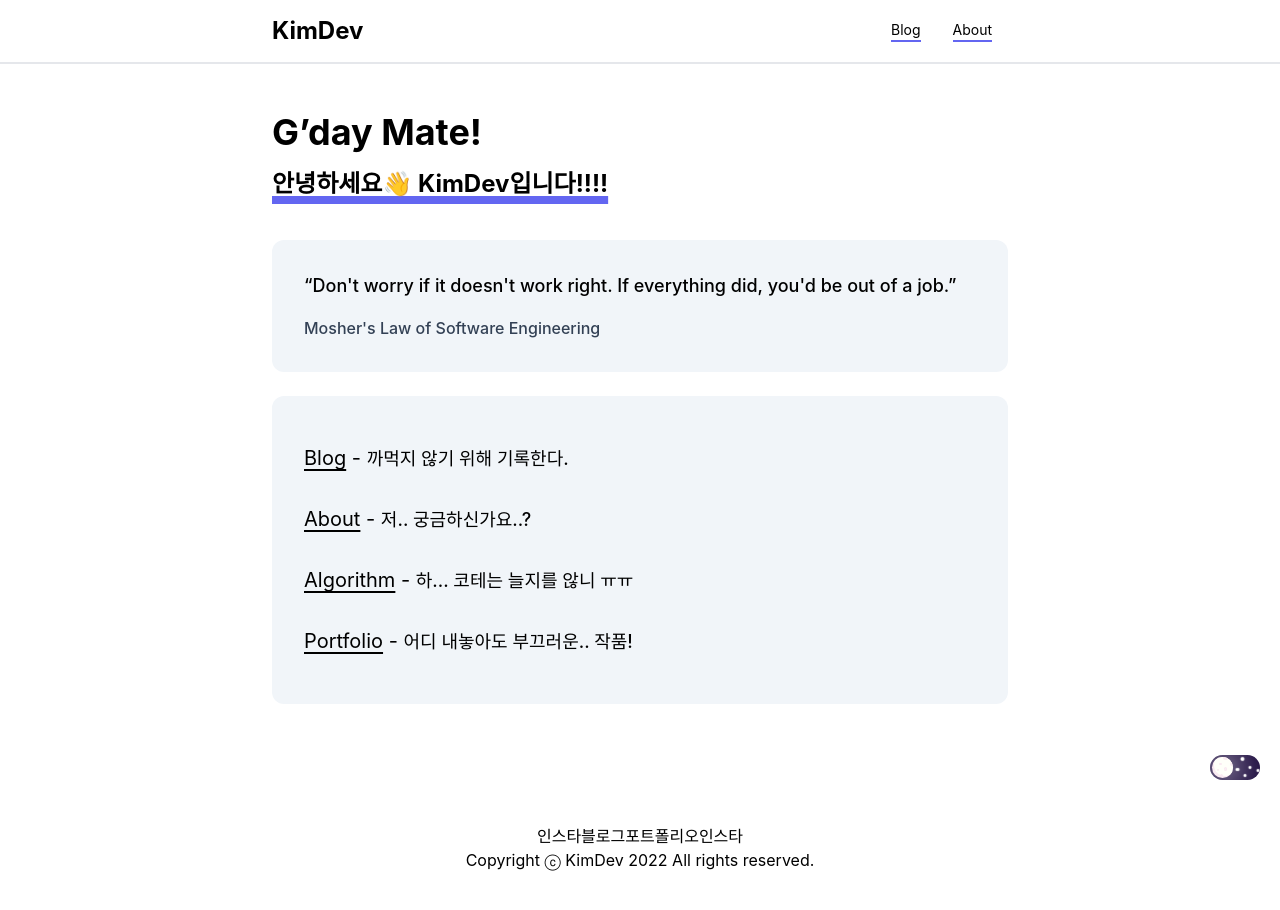
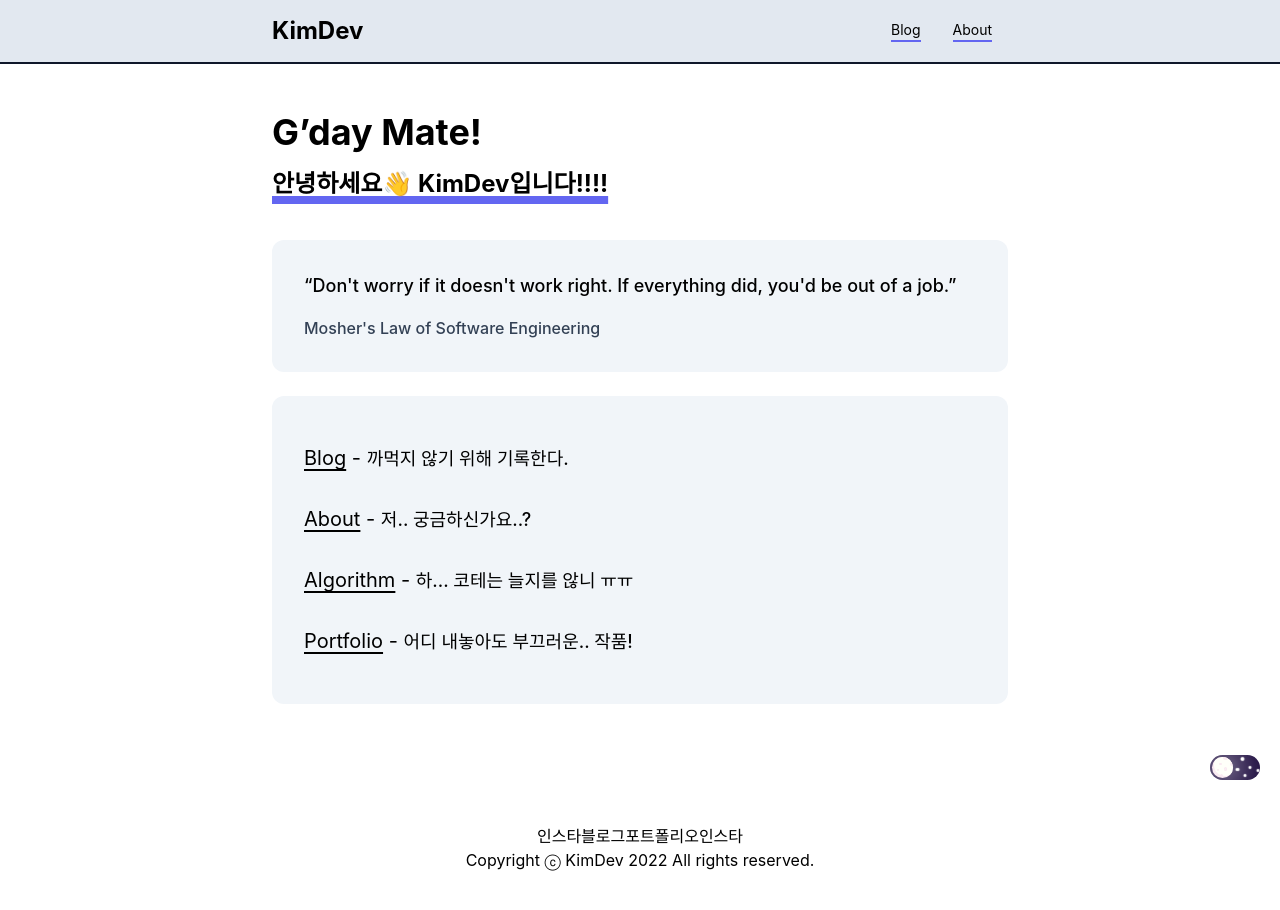
Before and after one commit to seongsoo96/blog, a Next.js app: page / in a window 1280 px wide. Shown: the top 910 px of the page. Built offline with nearby package versions, Linux system fonts and the light colour scheme.

Commit message:
feat: fixed navbar on top

```diff
--- a/components/layout.tsx
+++ b/components/layout.tsx
@@ -10,7 +10,7 @@ export default function Layout({ children }: LayoutProps) {
 		<>
 			<Navbar />
 			{/* <main className="max-w-5xl mx-auto px-5 py-20 sm:px-6 md:px-8 xl:px-12 xl:max-w-5xl"> */}
-			<main className="wrapper">{children}</main>
+			<main className="wrapper mt-16">{children}</main>
 			<Footer />
 		</>
 	);
--- a/components/navbar.tsx
+++ b/components/navbar.tsx
@@ -1,9 +1,4 @@
 import Link from "next/link";
-import { useEffect, useState } from "react";
-import Image from "next/image";
-import githubImg from "../public/github-origin-mark.png";
-import profileImg from "../public/profile.jpeg";
-import { SunIcon, MoonIcon } from "@heroicons/react/solid";
 import { useTheme } from "next-themes";
 
 const navigation = [
@@ -19,8 +14,6 @@ const profile = [
 ];
 
 export default function Navbar() {
-	// const [drop, setDrop] = useState(false);
-	// const onClick = () => (drop ? setDrop(false) : setDrop(true));
 	const { systemTheme, theme, setTheme } = useTheme();
 	const renderThemeChanger = () => {
 		const currentTheme = theme === "system" ? systemTheme : theme;
@@ -30,9 +23,8 @@ export default function Navbar() {
 					<input
 						type="checkbox"
 						id="hide-checkbox"
-						// defaultChecked={checked}
 						onClick={() =>
-							setTheme(theme === "dark" ? "light" : "dark")
+							setTheme(currentTheme === "dark" ? "light" : "dark")
 						}
 					/>
 					<label htmlFor="hide-checkbox" className="toggle">
@@ -55,64 +47,13 @@ export default function Navbar() {
 						<span className="star star-8"></span>
 					</label>
 				</li>
-
-				{/* <button
-					aria-label="Toggle Dark Mode"
-					type="button"
-					className="p-3 h-12 w-12 order-2 md:order-3 absolute left-2/4 transform -translate-x-2/4 lg:transform-none md:relative md:left-0"
-					onClick={() =>
-						setTheme(theme === "dark" ? "light" : "dark")
-					}
-				>
-					<svg
-						xmlns="http://www.w3.org/2000/svg"
-						viewBox="0 0 24 24"
-						fill="currentColor"
-						stroke="currentColor"
-						className="h-6 w-6 text-gray-800 dark:text-gray-200"
-					>
-						{theme === "dark" ? (
-							<path
-								strokeLinecap="round"
-								strokeLinejoin="round"
-								strokeWidth={2}
-								d="M12 3v1m0 16v1m9-9h-1M4 12H3m15.364 6.364l-.707-.707M6.343 6.343l-.707-.707m12.728 0l-.707.707M6.343 17.657l-.707.707M16 12a4 4 0 11-8 0 4 4 0 018 0z"
-							/>
-						) : (
-							<path
-								strokeLinecap="round"
-								strokeLinejoin="round"
-								strokeWidth={2}
-								d="M20.354 15.354A9 9 0 018.646 3.646 9.003 9.003 0 0012 21a9.003 9.003 0 008.354-5.646z"
-							/>
-						)}
-					</svg>
-				</button> */}
 			</>
 		);
-
-		// if (currentTheme === "dark") {
-		// 	return (
-		// 		<SunIcon
-		// 			className="w-10 h-10 text-yellow-500"
-		// 			role="button"
-		// 			onClick={() => setTheme("light")}
-		// 		/>
-		// 	);
-		// } else {
-		// 	return (
-		// 		<MoonIcon
-		// 			className="w-10 h-10 text-gray-900"
-		// 			role="button"
-		// 			onClick={() => setTheme("dark")}
-		// 		/>
-		// 	);
-		// }
 	};
 
 	return (
 		<>
-			<header className="border-b-2">
+			<header className="w-full border-b-2 dart:border-white z-10 border-slate-900 fixed top-0 dark:bg-slate-800 bg-slate-200">
 				<div className="wrapper flex justify-between items-center">
 					<div>
 						<Link href="/">
@@ -144,127 +85,6 @@ export default function Navbar() {
 					</nav>
 				</div>
 			</header>
-
-			{/* <header className="fixed top-0 left-0 h-16 right-0 bg-orange-200 flex justify-between">
-				<div className="container px-40 mx-auto flex flex-wrap items-center justify-between">
-					<Link href="/">
-						<a className="text-lg font-bold leading-relaxed inline-block mr-4 py-2 whitespace-nowrap text-white">
-							KimDev
-						</a>
-					</Link>
-					<ul className="flex space-x-4 items-center">
-						{navigation.map((nav) => (
-							<li key={nav.name}>
-								<Link href={nav.href}>
-									<a>{nav.name}</a>
-								</Link>
-							</li>
-						))}
-						<li onClick={onClick}>
-							<button className="flex flex-row items-center w-full px-1 py-1 mt-2 text-sm font-semibold text-left bg-transparent rounded-full md:w-auto md:mt-0 md:ml-2 hover:text-gray-900 focus:text-gray-900 hover:bg-gray-200 focus:bg-gray-200 focus:outline-none focus:shadow-outline">
-								<a
-									href="https://github.com/seongsoo96"
-									target="_blank"
-									rel="noreferrer"
-								>
-									<Image
-										src={githubImg}
-										className="w-auto h-6 rounded-full"
-										alt="Github Image"
-										width={40}
-										height={40}
-									/>
-								</a>
-							</button>
-						</li>
-						<li onClick={onClick}>
-							<button className="flex flex-row items-center w-full px-1 py-1 mt-2 text-sm font-semibold text-left bg-transparent rounded-full md:w-auto md:mt-0 md:ml-2 hover:text-gray-900 focus:text-gray-900 hover:bg-gray-200 focus:bg-gray-200 focus:outline-none focus:shadow-outline">
-								<Image
-									src={profileImg}
-									className="w-auto h-6 rounded-full"
-									alt=""
-									width={40}
-									height={40}
-								/>
-							</button>
-							{drop ? (
-								<div className="absolute px-2 py-2 bg-white rounded-md shadow">
-									<ul>
-										{profile.map((p) => (
-											<li key={p.name}>
-												<Link href={p.href}>
-													<a className="block px-4 py-2 mt-2  bg-transparent rounded-lg  text-sm font-semibold md:mt-0 hover:text-gray-900 focus:text-gray-900 hover:bg-gray-200 focus:bg-gray-200 focus:outline-none focus:shadow-outline">
-														{p.name}
-													</a>
-												</Link>
-											</li>
-										))}
-									</ul>
-								</div>
-							) : null}
-						</li>
-					</ul>
-				</div>
-			</header> */}
-
-			{/* <div>
-				<nav className="relative flex flex-wrap items-center justify-between px-2 py-3 bg-teal-500 mb-3">
-					<div className="container px-4 mx-auto flex flex-wrap items-center justify-between">
-						<div className="w-full relative flex justify-between lg:w-auto lg:static lg:block lg:justify-start">
-							<a
-								className="text-sm font-bold leading-relaxed inline-block mr-4 py-2 whitespace-nowrap uppercase text-white"
-								href="#pablo"
-							>
-								teal Tailwind Starter Kit
-							</a>
-							<button
-								className="text-white cursor-pointer text-xl leading-none px-3 py-1 border border-solid border-transparent rounded bg-transparent block lg:hidden outline-none focus:outline-none"
-								type="button"
-								onClick={() => setNavbarOpen(!navbarOpen)}
-							>
-								<i className="fas fa-bars"></i>
-							</button>
-						</div>
-						<div
-							className={
-								"lg:flex flex-grow items-center" +
-								(navbarOpen ? " flex" : " hidden")
-							}
-							id="example-navbar-danger"
-						>
-							<ul className="flex flex-col lg:flex-row list-none lg:ml-auto">
-								<li className="nav-item">
-									<a
-										className="px-3 py-2 flex items-center text-xs uppercase font-bold leading-snug text-white hover:opacity-75"
-										href="#pablo"
-									>
-										<i className="fab fa-facebook-square text-lg leading-lg text-white opacity-75"></i>
-										<span className="ml-2">Share</span>
-									</a>
-								</li>
-								<li className="nav-item">
-									<a
-										className="px-3 py-2 flex items-center text-xs uppercase font-bold leading-snug text-white hover:opacity-75"
-										href="#pablo"
-									>
-										<i className="fab fa-twitter text-lg leading-lg text-white opacity-75"></i>
-										<span className="ml-2">Tweet</span>
-									</a>
-								</li>
-								<li className="nav-item">
-									<a
-										className="px-3 py-2 flex items-center text-xs uppercase font-bold leading-snug text-white hover:opacity-75"
-										href="#pablo"
-									>
-										<i className="fab fa-pinterest text-lg leading-lg text-white opacity-75"></i>
-										<span className="ml-2">Pin</span>
-									</a>
-								</li>
-							</ul>
-						</div>
-					</div>
-				</nav>
-			</div> */}
 		</>
 	);
 }
```
